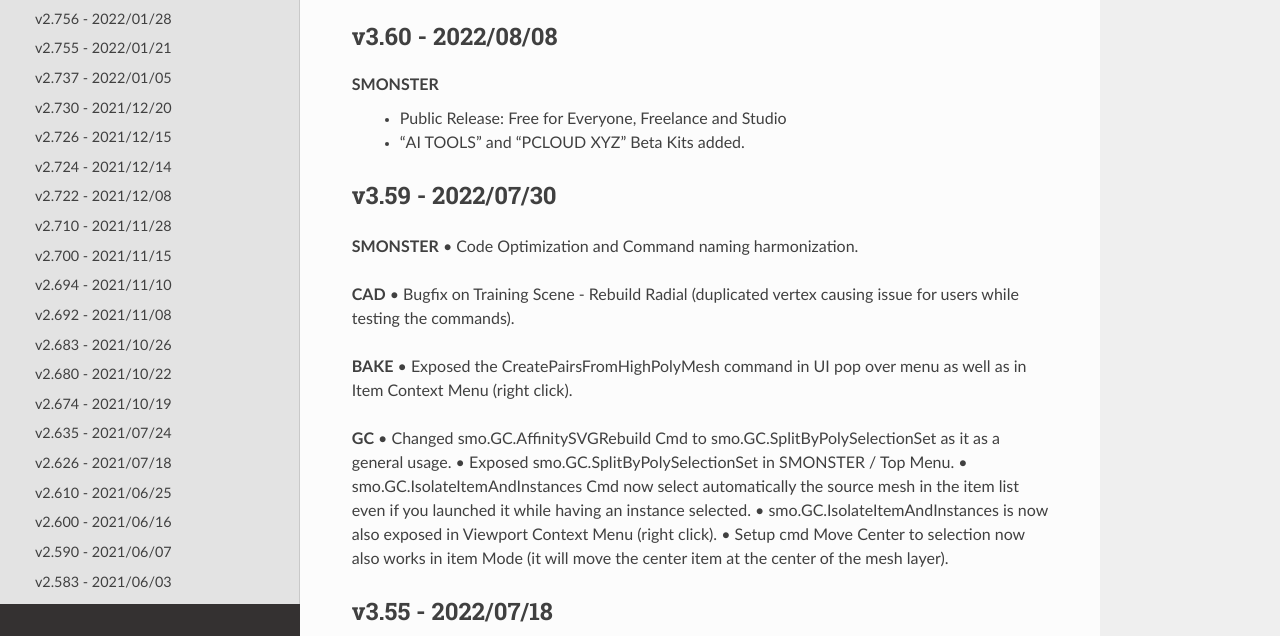
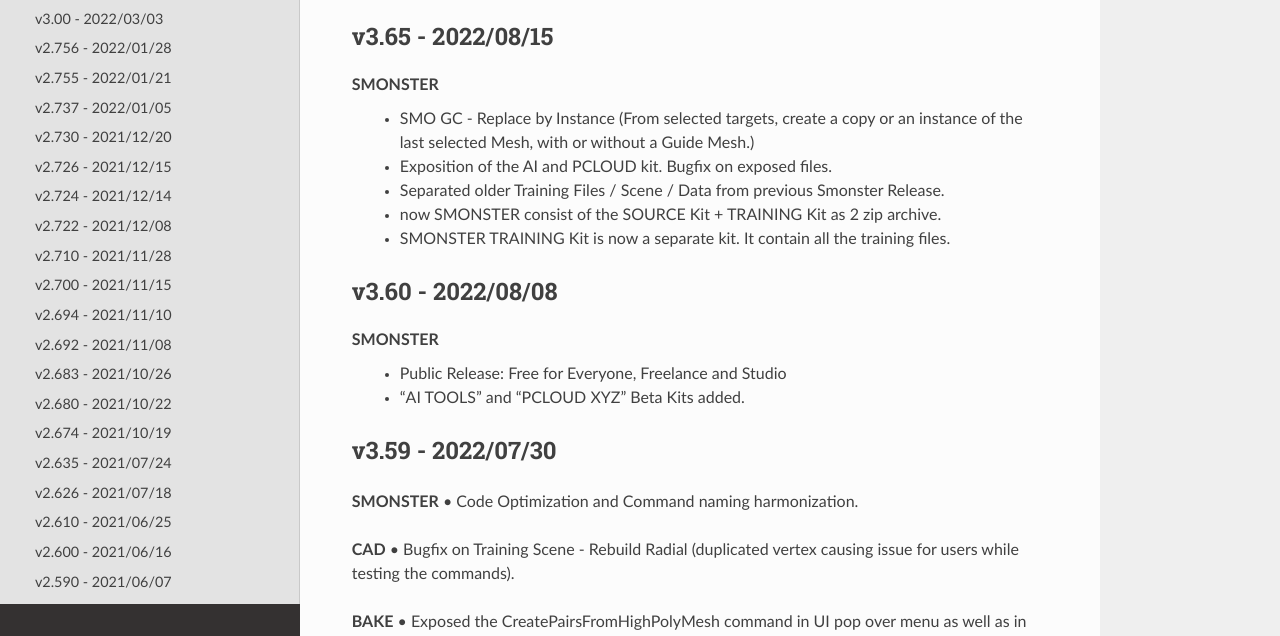
Before and after one commit to smoluck/SMONSTER_DOC, a Sphinx documentation site: the page built from docs/source/updatelog.rst, in a window 1280 px wide and 900 px high, cut to the strip 264-900 px from the top of the window. Built offline with Sphinx 7.4.7 and the Read the Docs theme 2.0.0, drawn with Linux system fonts in a browser that asks for light colours.

Commit message:
Update updatelog.rst

```diff
--- a/docs/source/updatelog.rst
+++ b/docs/source/updatelog.rst
@@ -3,6 +3,20 @@
 
 .. autosummary::
    :toctree: generated
+
+
+
+.. _3650:
+
+v3.65 - 2022/08/15
+-------------------
+
+**SMONSTER**
+        • SMO GC - Replace by Instance (From selected targets, create a copy or an instance of the last selected Mesh, with or without a Guide Mesh.)
+        • Exposition of the AI and PCLOUD kit. Bugfix on exposed files.
+        • Separated older Training Files  / Scene / Data from previous Smonster Release.
+        • now SMONSTER consist of the SOURCE Kit + TRAINING Kit as 2 zip archive.
+        • SMONSTER TRAINING Kit is now a separate kit. It contain all the training files.
 
 
 
```
